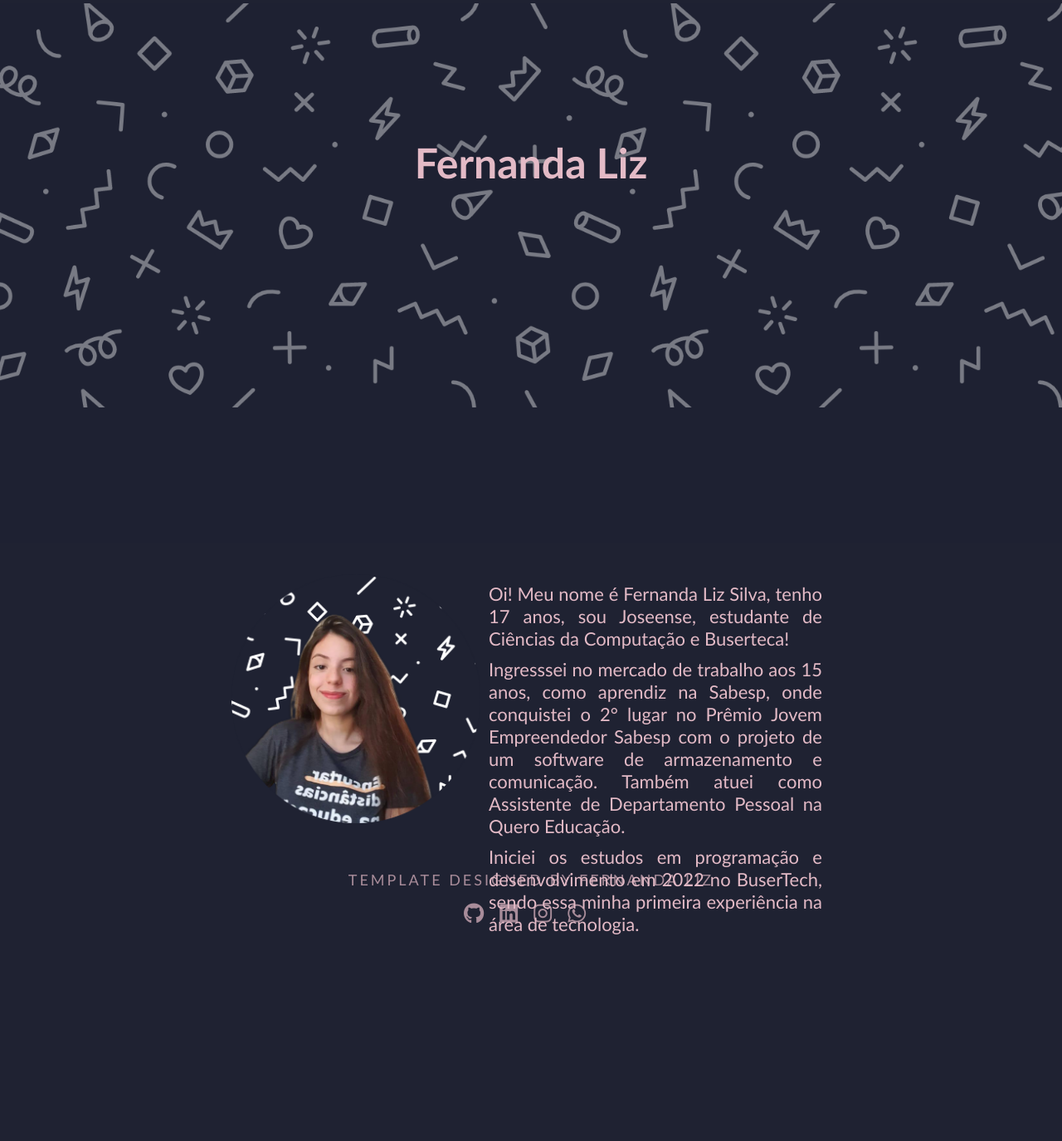
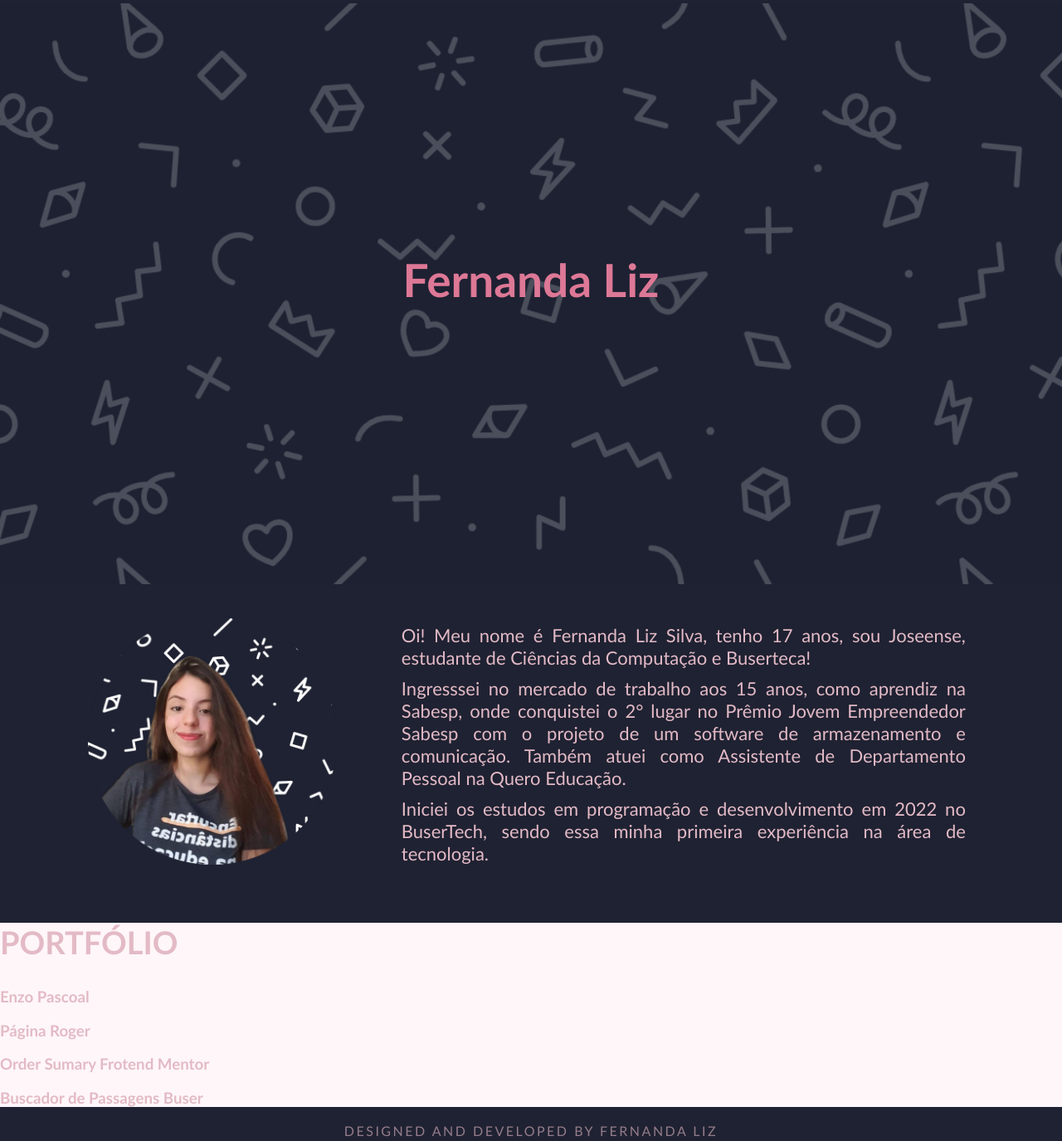
Before and after one commit to fernandalizs/Desafio-Final, a plain HTML site: page index.html in a window 1280 px wide. Shown: the part 55-1430 px from the top of the page at 83% size. Before the commit the page ends 1189 px from the top, so only its background shows below. Drawn offline with Linux system fonts and the light colour scheme.

Commit message:
Adiciona portfólio

```diff
--- a/index.html
+++ b/index.html
@@ -22,9 +22,12 @@
       </ul>
     </nav>
     <header id="Home">
+      <div class="background">
         <h1 class="title">Fernanda Liz</h1>
+      </div>
     </header>
     <main>
+      <section class="sobre">
         <div class="main__sobre" id="Sobre">
           <div class="main__sobre__img">
             <img src="./images/profile-pic (1).png" alt="" />
@@ -37,9 +40,9 @@
             <p>
               Ingresssei no mercado de trabalho aos 15 anos, como aprendiz na
               Sabesp, onde conquistei o 2° lugar no Prêmio Jovem Empreendedor
-            Sabesp com o projeto de um software de armazenamento e comunicação.
-            Também atuei como Assistente de Departamento Pessoal na Quero
-            Educação.
+              Sabesp com o projeto de um software de armazenamento e
+              comunicação. Também atuei como Assistente de Departamento Pessoal
+              na Quero Educação.
             </p>
             <p>
               Iniciei os estudos em programação e desenvolvimento em 2022 no
@@ -48,9 +51,19 @@
             </p>
           </div>
         </div>
+      </section>
+      <section class="Portfólio" id="Portfólio">
+        <div class="section__portfolio">
+          <h2>Portfólio</h2>
+          <h3>Enzo Pascoal</h3>
+          <h3>Página Roger</h3>
+          <h3>Order Sumary Frotend Mentor</h3>
+          <h3>Buscador de Passagens Buser</h3>
+        </div>
+      </section>
     </main>
     <footer id="Contato">
-      <p class="footer__p">TEMPLATE DESIGNED BY FERNANDA LIZ</p>
+      <p class="footer__p">DESIGNED AND DEVELOPED BY FERNANDA LIZ</p>
       <a href="https://github.com/fernandalizs" target="blank"
         ><i class="fab fa-github"></i
       ></a>
--- a/style/style.css
+++ b/style/style.css
@@ -46,21 +46,28 @@ li:hover {
 }
 
 header {
-  padding: 10%;
-  background: rgba(31, 34, 50, 0.6);
-  background-image: url("/images/cover-image.png");
+  height: 700px;
+  width: 100%;
+}
+
+.background {
+  background: rgba(31, 34, 50, 0.8);
+  background-image: url("../images/cover-image.png");
   background-repeat: no-repeat;
-  background-size: 100%;
-  height: 650px;
+  background-size: cover;
   background-blend-mode: darken;
+  height: 700px;
 }
 
 header h1 {
-  font-size: 50px;
+  font-size: 55px;
   text-align: center;
+  color: #dd7896;
+  margin: 0;
+  padding-top: 300px;
 }
 
-main {
+.sobre {
   display: flex;
   flex-direction: row;
   justify-content: space-evenly;
@@ -68,17 +75,16 @@ main {
   flex-wrap: nowrap;
 }
 
-main img {
+section img {
   width: 300px;
   height: 300px;
 }
 
 .main__sobre {
-  width: 60%;
+  width: 100%;
   font-size: 20px;
   display: flex;
   justify-content: space-evenly;
-  flex-flow: row nowrap;
   align-items: center;
 }
 
@@ -100,15 +106,29 @@ main p {
   font-size: 22px;
 }
 
+.Portfólio {
+  background-color: #fff6f9;
+  width: 100%;
+}
+
+.Portfólio h2 {
+  font-size: 38px;
+  text-transform: uppercase;
+}
+
+.section__portfolio {
+  width: 60%;
+}
+
 footer {
   text-align: center;
   padding-bottom: 20px;
-  opacity: 0.7;
+  opacity: 0.6;
 }
 
 .footer__p {
-  letter-spacing: 3px;
-  font-size: 18px;
+  letter-spacing: 2.5px;
+  font-size: 16px;
 }
 
 footer i {
@@ -129,6 +149,7 @@ footer i:hover {
   header {
     height: 200px;
     width: 100%;
+    padding-bottom: 0;
   }
 
   header h1 {
@@ -142,8 +163,9 @@ footer i:hover {
     align-self: center;
   }
 
-  main {
+  section {
     width: 100%;
+    padding-top: 0;
   }
 
   main p {
@@ -155,6 +177,16 @@ footer i:hover {
     flex-wrap: wrap;
   }
 
+  .main__sobre__img {
+    width: 200px;
+    height: 240px;
+    margin: 2px;
+  }
+
+  .Portfólio h2 {
+    font-size: 26px;
+  }
+
   footer i {
     font-size: 22px;
   }
@@ -164,3 +196,17 @@ footer i:hover {
     font-size: 13px;
   }
 }
+
+/* @media (min-width: 721px) (max-width: 992px){
+    .main__sobre {
+        width: 100%;
+        flex-wrap: wrap;
+      }
+
+      .main__sobre__img {
+        width: 200px;
+        height: 240px;
+        margin: 2px;
+      }
+
+}*/
```
Lines whose indentation alone changed are shown as unchanged.
